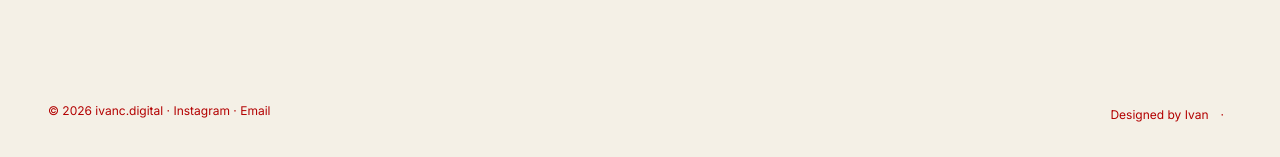
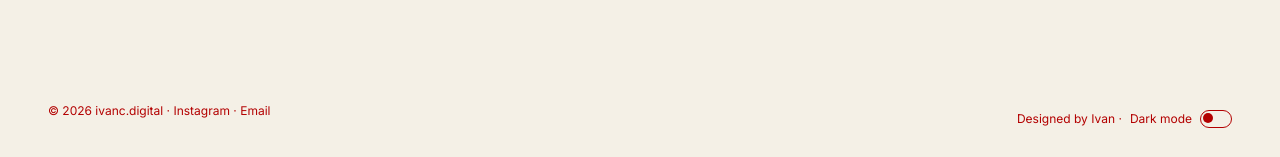
Before and after one commit to imperialfox/ivanc.digital, a Jekyll site: the page built from index.html, in a window 1280 px wide. Shown: the part 2513-2670 px from the top of the page. Built offline with Jekyll 4.4.1, drawn with Linux system fonts in a browser that asks for light colours.

Commit message:
Light mode by default, footer light/dark switch (0.2.11)
Stop following the device's dark setting (rules commented out, not deleted)
and add a visible light/dark switch in the footer. Old dot and panel switched off.

Co-Authored-By: Claude Sonnet 5.5 <noreply@anthropic.com>
Claude-Session: https://claude.ai/code/session_01PDSLinaffcTVEmy8V7ZuF9

```diff
--- a/_config.yml
+++ b/_config.yml
@@ -8,7 +8,7 @@ url: "https://ivanc.digital"
 baseurl: ""
 
 # Site version. Used for cache busting (?v=...) on CSS and JS. Keep in step with CHANGELOG.md.
-version: "0.2.10"
+version: "0.2.11"
 
 # Scroll effects (0.2.0): spinning scroll button that turns into back-to-top, soft fade-ins
 # as you scroll, and the draggable cubes on Home. Set to false to switch them all off.
--- a/_includes/footer.html
+++ b/_includes/footer.html
@@ -6,6 +6,13 @@
   </p>
   <p class="footer-line footer-credit">
     Designed by Ivan
+    &middot;
+    <button class="theme-switch" type="button" role="switch" aria-checked="false" aria-label="Dark mode">
+      <span class="theme-switch-label" aria-hidden="true">Dark mode</span>
+      <span class="theme-switch-track" aria-hidden="true"><span class="theme-switch-thumb"></span></span>
+    </button>
+    {% comment %} Switched off: the old quiet dot that opened the System / Light / Dark panel.
     <button class="prefs-open" type="button" aria-label="Display preferences" aria-controls="prefs-panel" aria-expanded="false">&middot;</button>
+    {% endcomment %}
   </p>
 </footer>
--- a/_layouts/default.html
+++ b/_layouts/default.html
@@ -6,8 +6,11 @@
   <title>{% if page.title and page.url != '/' %}{{ page.title }} | {% endif %}{{ site.title }}</title>
   <meta name="description" content="{{ page.description | default: site.description }}">
   {% if page.noindex %}<meta name="robots" content="noindex, nofollow">{% endif %}
+  <meta name="theme-color" content="#F4F0E6">
+  {% comment %} Switched off: browser bar colour following the device's dark setting. preferences.js now changes the colour above when the footer switch is used.
   <meta name="theme-color" content="#F4F0E6" media="(prefers-color-scheme: light)">
   <meta name="theme-color" content="#0A0A0A" media="(prefers-color-scheme: dark)">
+  {% endcomment %}
   <link rel="icon" href="{{ '/assets/images/favicon.svg' | relative_url }}" type="image/svg+xml">
 
   <script>
@@ -31,7 +34,9 @@
     {{ content }}
   </main>
   {% include footer.html %}
+  {% comment %} Switched off: the System / Light / Dark panel, replaced by the footer switch. To bring it back, remove the comment tags and restore the dot in footer.html.
   {% include preferences-panel.html %}
+  {% endcomment %}
   {% if site.scroll_effects %}{% include scroll-button.html %}{% endif %}
   {% if site.pinned_logo %}{% include pinned-logo.html %}{% endif %}
 
--- a/assets/css/components.css
+++ b/assets/css/components.css
@@ -31,7 +31,44 @@
 }
 .site-footer a { text-decoration: none; }
 .site-footer a:hover { text-decoration: underline; text-underline-offset: 3px; }
-.footer-credit { display: flex; align-items: center; gap: 0.25rem; }
+.footer-credit { display: flex; align-items: center; gap: 0.5rem; }
+
+/* Light / dark switch in the footer. Off = light (the default), on = dark. */
+.theme-switch {
+  appearance: none;
+  background: none;
+  border: 0;
+  color: inherit;
+  font: inherit;
+  display: inline-flex;
+  align-items: center;
+  gap: 0.5rem;
+  padding: 0.5rem 0;
+  cursor: pointer;
+}
+.theme-switch-track {
+  box-sizing: border-box;
+  position: relative;
+  width: 2rem;
+  height: 1.125rem;
+  border: 1px solid currentColor;
+  border-radius: 999px;
+}
+.theme-switch-thumb {
+  position: absolute;
+  top: 2px;
+  left: 2px;
+  width: calc(1.125rem - 8px);
+  height: calc(1.125rem - 8px);
+  border-radius: 50%;
+  background: currentColor;
+}
+.theme-switch[aria-checked="true"] .theme-switch-thumb { transform: translateX(calc(0.875rem + 2px)); }
+@media (prefers-reduced-motion: no-preference) {
+  .theme-switch-thumb { transition: transform 0.2s ease; }
+}
+
+/* Old footer dot for the preferences panel (switched off, kept for reference). */
 .prefs-open {
   appearance: none;
   background: none;
--- a/assets/css/home.css
+++ b/assets/css/home.css
@@ -30,7 +30,9 @@
   mix-blend-mode: multiply;
   opacity: 0.35;
 }
+/* Switched off: following the device's dark setting (see colours-and-type.css).
 @media (prefers-color-scheme: dark) { :root:not([data-theme="light"]) .grain::after { mix-blend-mode: screen; opacity: 0.18; } }
+*/
 :root[data-theme="dark"] .grain::after { mix-blend-mode: screen; opacity: 0.18; }
 @media (prefers-reduced-motion: no-preference) {
   .grain::after { animation: grain-shift 0.9s steps(4) infinite; }
@@ -48,10 +50,12 @@
 .wordmark-media video, .wordmark-media img { position: absolute; inset: 0; width: 100%; height: 100%; object-fit: cover; }
 .wordmark-media .media-item { opacity: 1; }
 .wordmark-media .wordmark-dark { display: none; }
+/* Switched off: following the device's dark setting (see colours-and-type.css).
 @media (prefers-color-scheme: dark) {
   :root:not([data-theme="light"]) .wordmark-media .wordmark-light { display: none; }
   :root:not([data-theme="light"]) .wordmark-media .wordmark-dark { display: block; }
 }
+*/
 :root[data-theme="dark"] .wordmark-media .wordmark-light { display: none; }
 :root[data-theme="dark"] .wordmark-media .wordmark-dark { display: block; }
 :root[data-theme="light"] .wordmark-media .wordmark-light { display: block; }
--- a/assets/js/preferences.js
+++ b/assets/js/preferences.js
@@ -1,5 +1,40 @@
-/* PREFERENCES: the hidden display panel (opened from the quiet dot in the footer).
-   Lets a visitor override the system light/dark setting. Their choice is remembered. */
+/* PREFERENCES: the light / dark switch in the footer.
+   The site always opens in light mode. The switch turns dark mode on and off, and the choice is
+   remembered on that device. The device's own light/dark setting is not followed any more. */
+(function () {
+  'use strict';
+
+  var root = document.documentElement;
+  var toggle = document.querySelector('.theme-switch');
+  if (!toggle) return;
+
+  var themeColour = document.querySelector('meta[name="theme-color"]');
+  var BAR_COLOURS = { light: '#F4F0E6', dark: '#0A0A0A' };   // browser bar colour, same as --paper in colours-and-type.css
+
+  function savedChoice() {
+    try { return localStorage.getItem('theme') === 'dark' ? 'dark' : 'light'; } catch (e) { return 'light'; }
+  }
+
+  function apply(choice, remember) {
+    root.setAttribute('data-theme', choice);
+    toggle.setAttribute('aria-checked', choice === 'dark' ? 'true' : 'false');
+    if (themeColour) themeColour.setAttribute('content', BAR_COLOURS[choice]);
+    if (!remember) return;
+    try {
+      if (choice === 'dark') { localStorage.setItem('theme', 'dark'); } else { localStorage.removeItem('theme'); }
+    } catch (e) { /* storage blocked: the choice just lasts for this visit */ }
+  }
+
+  toggle.addEventListener('click', function () {
+    apply(toggle.getAttribute('aria-checked') === 'true' ? 'light' : 'dark', true);
+  });
+
+  apply(savedChoice(), false);
+})();
+
+/* SWITCHED OFF: the old System / Light / Dark panel version of this file. It opened from a dot in the
+   footer and could follow the device setting. To bring it back, see _layouts/default.html and footer.html.
+
 (function () {
   'use strict';
 
@@ -23,7 +58,7 @@
     }
     try {
       if (choice === 'system') { localStorage.removeItem('theme'); } else { localStorage.setItem('theme', choice); }
-    } catch (e) { /* storage blocked: the choice just lasts for this visit */ }
+    } catch (e) { }
     for (var i = 0; i < choices.length; i++) {
       var on = choices[i].getAttribute('data-theme-choice') === choice;
       choices[i].setAttribute('aria-checked', on ? 'true' : 'false');
@@ -57,3 +92,4 @@
 
   apply(savedChoice());
 })();
+*/
```
Also changed, not shown: assets/css/colours-and-type.css (+6 -2 lines), CHANGELOG.md, README.md.
